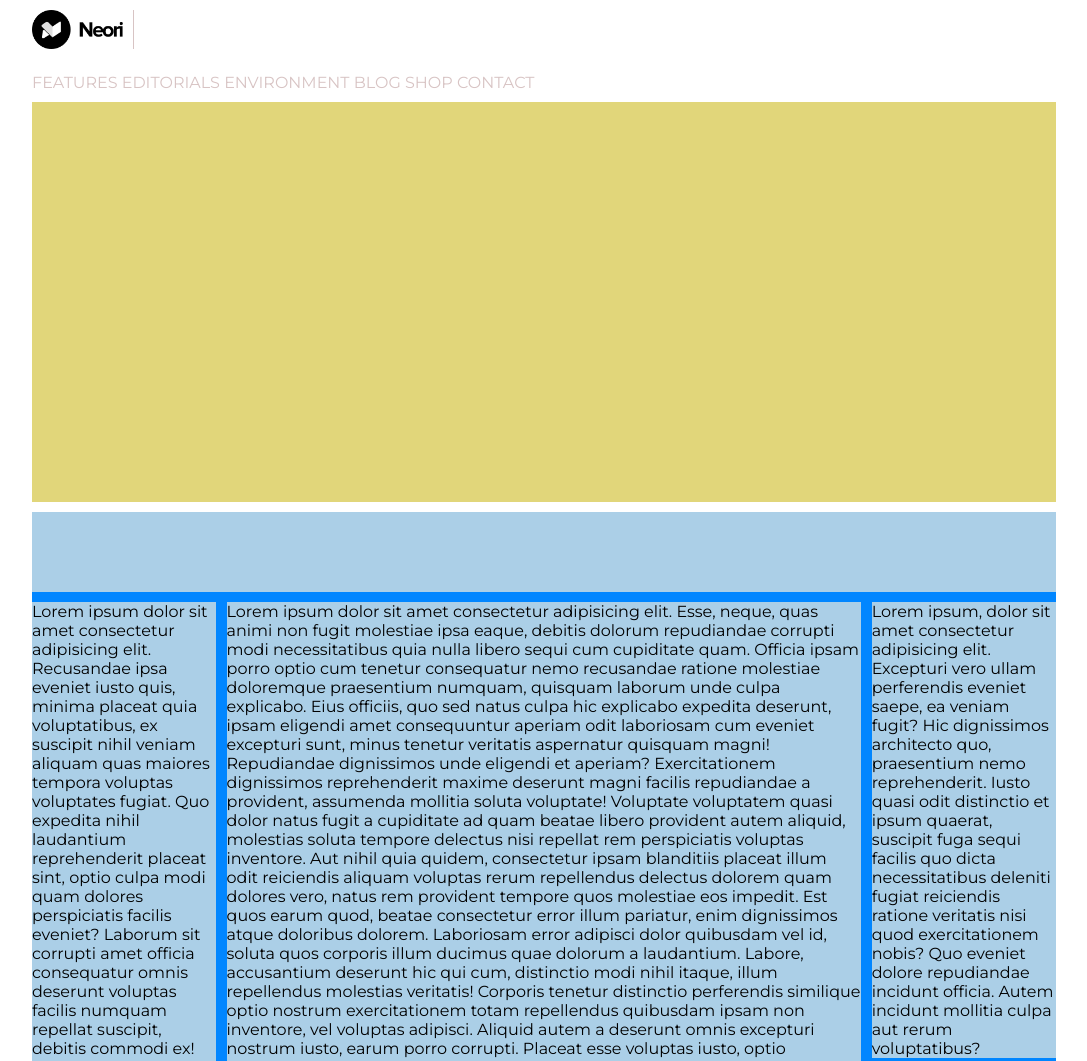
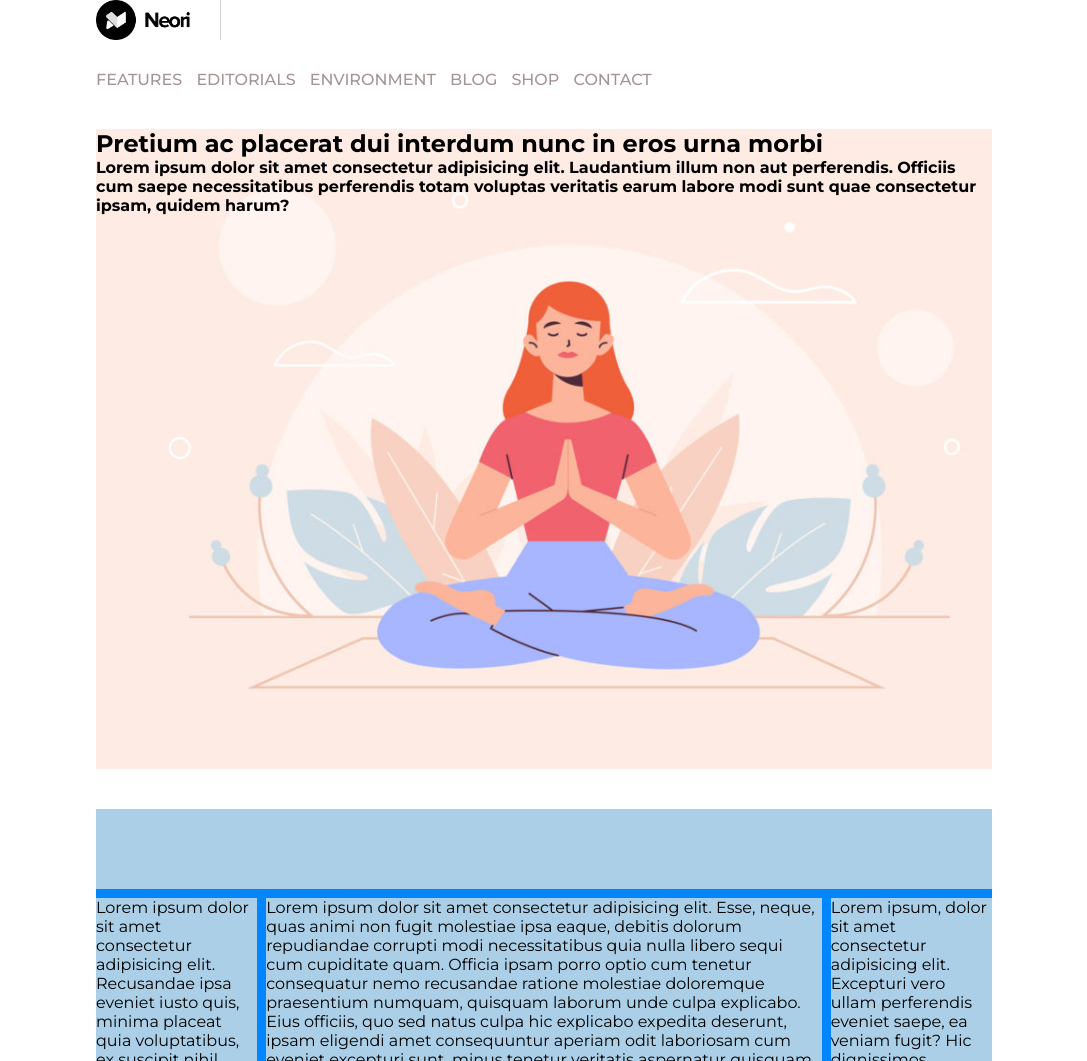
Before and after one commit to gfederica/htmlcss-wp, a plain HTML site: page index.html in a window 1280 px wide. Shown: the top 1061 px of the page, without its empty margins (96-1183 px from the left). Drawn offline with Linux system fonts and the light colour scheme.

Commit message:
inizio primo banner

```diff
--- a/css/style.css
+++ b/css/style.css
@@ -6,31 +6,39 @@
 }
 
 body {
-    width: 80%;
+    width: 70%;
     font-family: 'Montserrat', sans-serif;
 }
 
-body * {
-    margin-top: 10px;
+.section,
+footer {
+    margin-top: 40px;
 }
+
 
 /* header */
 #logo {
-    width: 10%;
-    border-right: 1px solid #D8C4C4;
-    padding-right: 10px;
-    margin-top: 0;
+    width: 14%;
+    border-right: 1px solid lightgrey;
+    padding-right: 30px;
+}
+nav {
+    margin-top: 26px;
 }
 nav ul li {
     display: inline-block;
-    color: #D8C4C4;
+    color: #A49595;
+    font-weight:500;
+    font-size: 16px;
+    padding-right: 10px;
 }
-
 
 
 /* sections */
 .first {
-    height: 400px;
+    height: 80vh;
+    background-image: url(../img/banner.jpg);
+    background-size:cover;
     background-color: #E1D67A;
 }
 
--- a/index.html
+++ b/index.html
@@ -27,7 +27,14 @@
     <!-- /header conlogo + nav (liste) -->
     <main>
         <!-- sezione gialla / banner -->
-        <section class="first section"></section>
+        <section class="first section">
+            <div class="opacity">
+            <div class="banner-1">
+                <h1>Pretium ac placerat dui interdum nunc in eros urna morbi</h1>
+                <h4>Lorem ipsum dolor sit amet consectetur adipisicing elit. Laudantium illum non aut perferendis. Officiis cum saepe necessitatibus perferendis totam voluptas veritatis earum labore modi sunt quae consectetur ipsam, quidem harum?</h4>
+            </div>
+            </div>
+        </section>
         <!-- /sezione gialla / banner -->
 
         <!-- sezione blu -->
```
